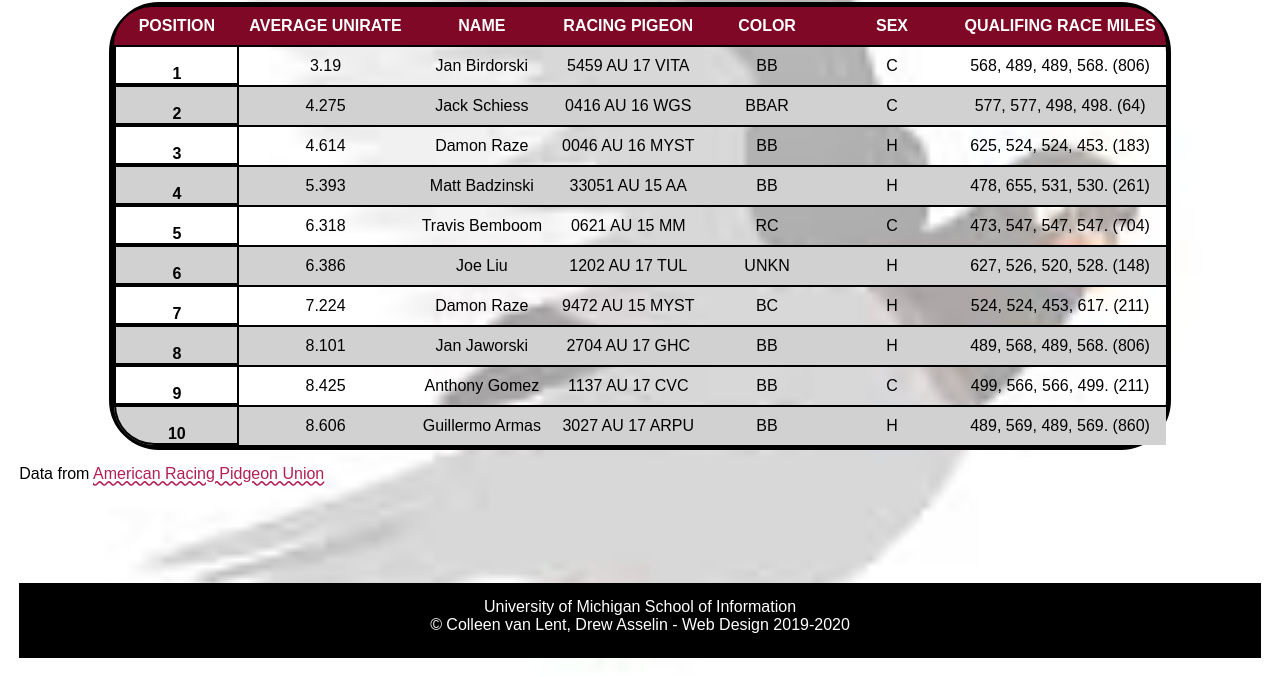
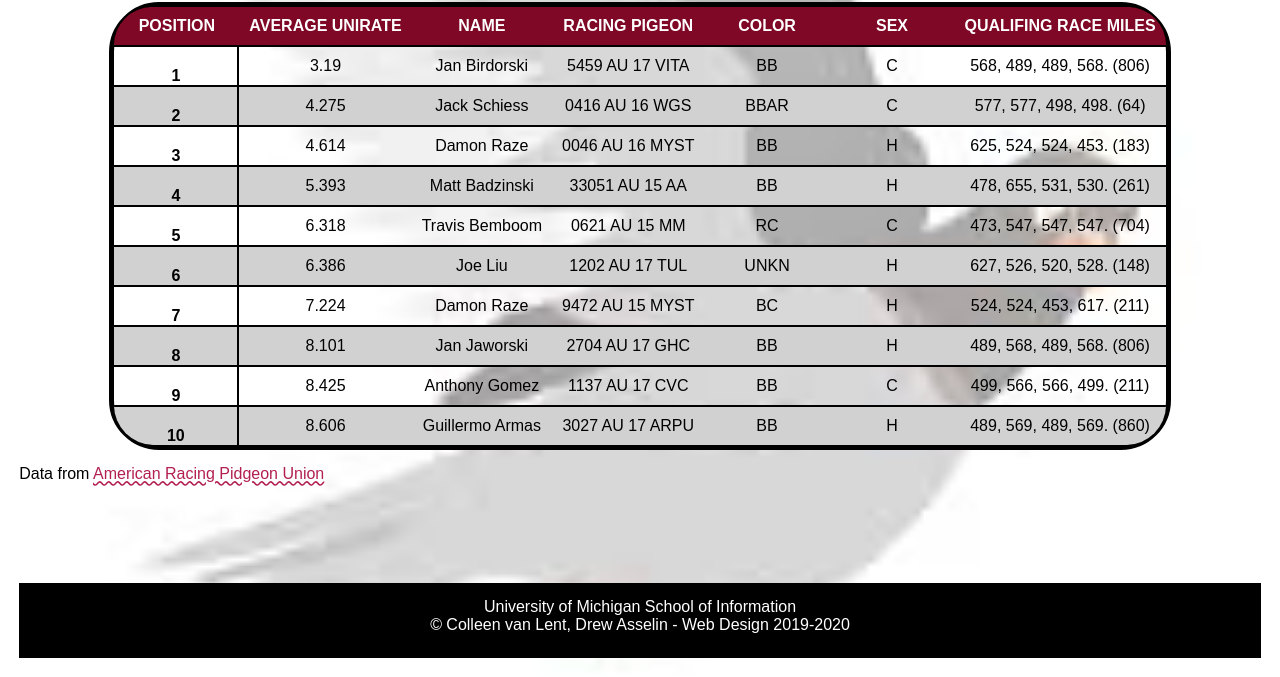
Before and after one commit to emiliaob/homework4-2021, a plain HTML site: page index.html in a window 1280 px wide. Shown: the part 127-804 px from the top of the page. Drawn offline with Linux system fonts and the light colour scheme; a web font is replaced by a local one.

Commit message:
Add files via upload

```diff
--- a/css/style.css
+++ b/css/style.css
@@ -43,6 +43,7 @@ h1{
   font-size: 32px;
   line-height: 2;
   text-align: center;
+  vertical-align: center;
 
 
 }
@@ -75,13 +76,17 @@ td{
   min-width: 125px;
   padding: 10px;
   text-align: center;
+  vertical-align: middle;
   background-color: #7e0825;
   text-transform: uppercase;
 
 }
 
 .rowhead{
-  border: 2px solid  #000000;
+  border-top: 2px solid  #000000;
+  border-right: 2px solid  #000000;
+
+
 
 }
 
@@ -91,7 +96,7 @@ table{
     /* border-collapse: collapse; */
     margin: auto;
     border-radius:50px 50px 50px 50px ;
-    /* need to use pseudo-classes to round out the corners of this */
+
 }
 
 /* I gave you the selector, but not the property-value pair.
@@ -106,6 +111,9 @@ thead tr:last-child th:last-child{
 tbody tr:last-child th.rowhead{
   border-bottom-left-radius: 50px;
 
+}
+tr:last-child td:last-child{
+  border-bottom-right-radius: 50px;
 }
 tbody tr:nth-child(even){
   background-color: #d1d1d1;
@@ -129,3 +137,8 @@ footer{
   position: sticky;
   margin-left: 0;
 }
+
+/* Things that need to be fixed: footer! (where I am losing the majority of my points
+hover? look into why that is throwing an error at me
+Run through validators
+Column Header align */
```
